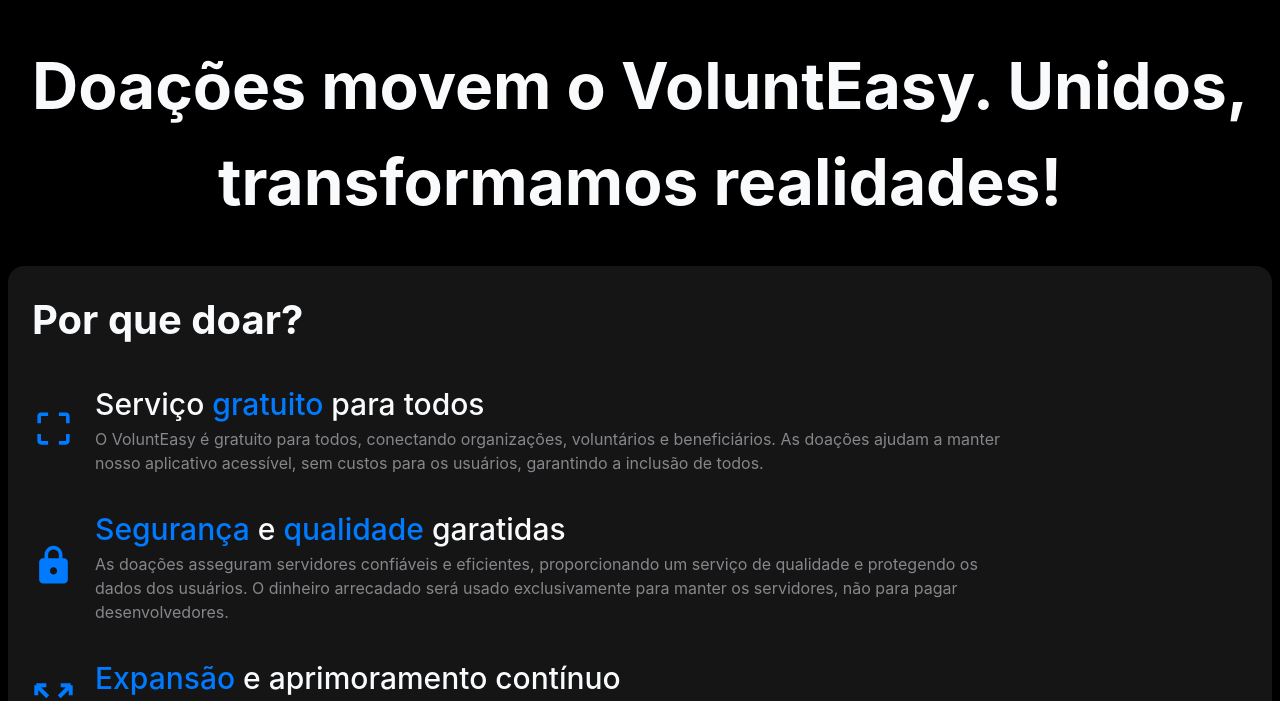
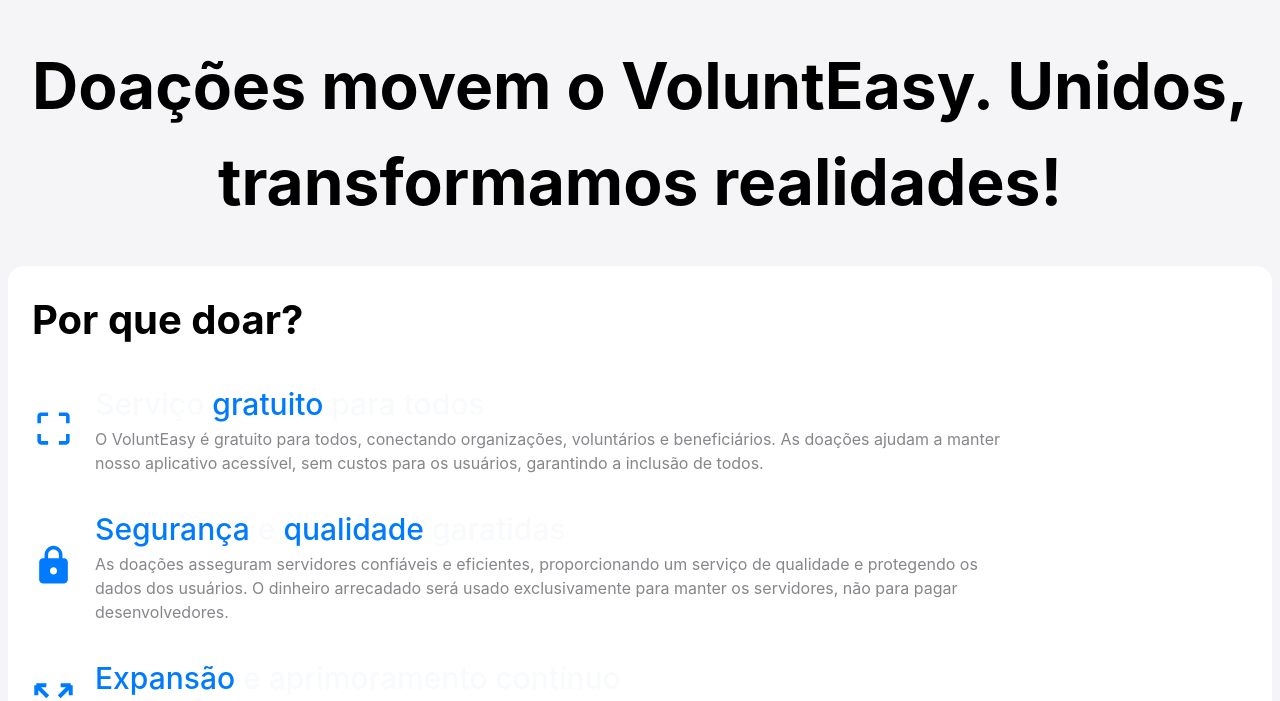
Before and after one commit to volunteasy/rvofs, a Next.js app: page / in a window 1280 px wide. Shown: the part 3226-3927 px from the top of the page. Built offline with nearby package versions, Linux system fonts and the light colour scheme.

Commit message:
add animations

```diff
--- a/src/pages/index.tsx
+++ b/src/pages/index.tsx
@@ -29,9 +29,45 @@
         scrub: 1,
       },
     });
+    gsap.to("#darkBackground", {
+      backgroundColor: "rgba(0, 0, 0)",
+      scrollTrigger: {
+        trigger: "#darkBackground",
+        start: "top 50%",
+        end: "+=300",
+        scrub: 1,
+      },
+    });
+    gsap.to("#donationBackground", {
+      backgroundColor: "#151516",
+      scrollTrigger: {
+        trigger: "#darkBackground",
+        start: "top 50%",
+        end: "+=300",
+        scrub: 1,
+      },
+    });
+    gsap.to("#titleDonation", {
+      color: "#F5F5F7",
+      scrollTrigger: {
+        trigger: "#darkBackground",
+        start: "top 50%",
+        end: "+=300",
+        scrub: 1,
+      },
+    });
+    gsap.to("#darkBackground", {
+      backgroundColor: "rgba(0, 0, 0)",
+      scrollTrigger: {
+        trigger: "#darkBackground",
+        start: "top 50%",
+        end: "+=300",
+        scrub: 1,
+      },
+    });
 
     gsap.to("#navtext", {
-      color: "white",
+      color: "#ffffff99",
       scrollTrigger: {
         trigger: "#darkBackground",
         start: "top top",
@@ -210,15 +246,23 @@
         <div
           id="darkBackground"
           ref={darkBackground}
-          className="backgroundDark bg-[#000000] py-12 md:py-20 lg:py-32"
+          className="backgroundDark bg-[#F5F5F7] py-12 md:py-20 lg:py-32"
         >
           <Grid>
-            <h1 className="sm:text-[48px] md:text-[64px] text-slate-50 p-4 text-center">
+            <h1
+              className="sm:text-[48px] md:text-[64px] text-black p-4 text-center"
+              id="titleDonation"
+            >
               Doações movem o VoluntEasy. Unidos, transformamos realidades!
             </h1>
 
-            <div className="mt-5 bg-[#151516] p-6 rounded-2xl flex flex-col">
-              <h1 className="text-slate-50 ">Por que doar?</h1>
+            <div
+              id="donationBackground"
+              className="mt-5 bg-[#fff] p-6 rounded-2xl flex flex-col"
+            >
+              <h1 className="text-black" id="titleDonation">
+                Por que doar?
+              </h1>
               <section className="flex flex-col gap-8 md:max-w-[80%] mt-8">
                 <div className="flex flex-col md:flex-row items-start md:items-center gap-5">
                   <img src="/freeIcon.svg" className="w-[43px] min-w-[43px]" />
```
